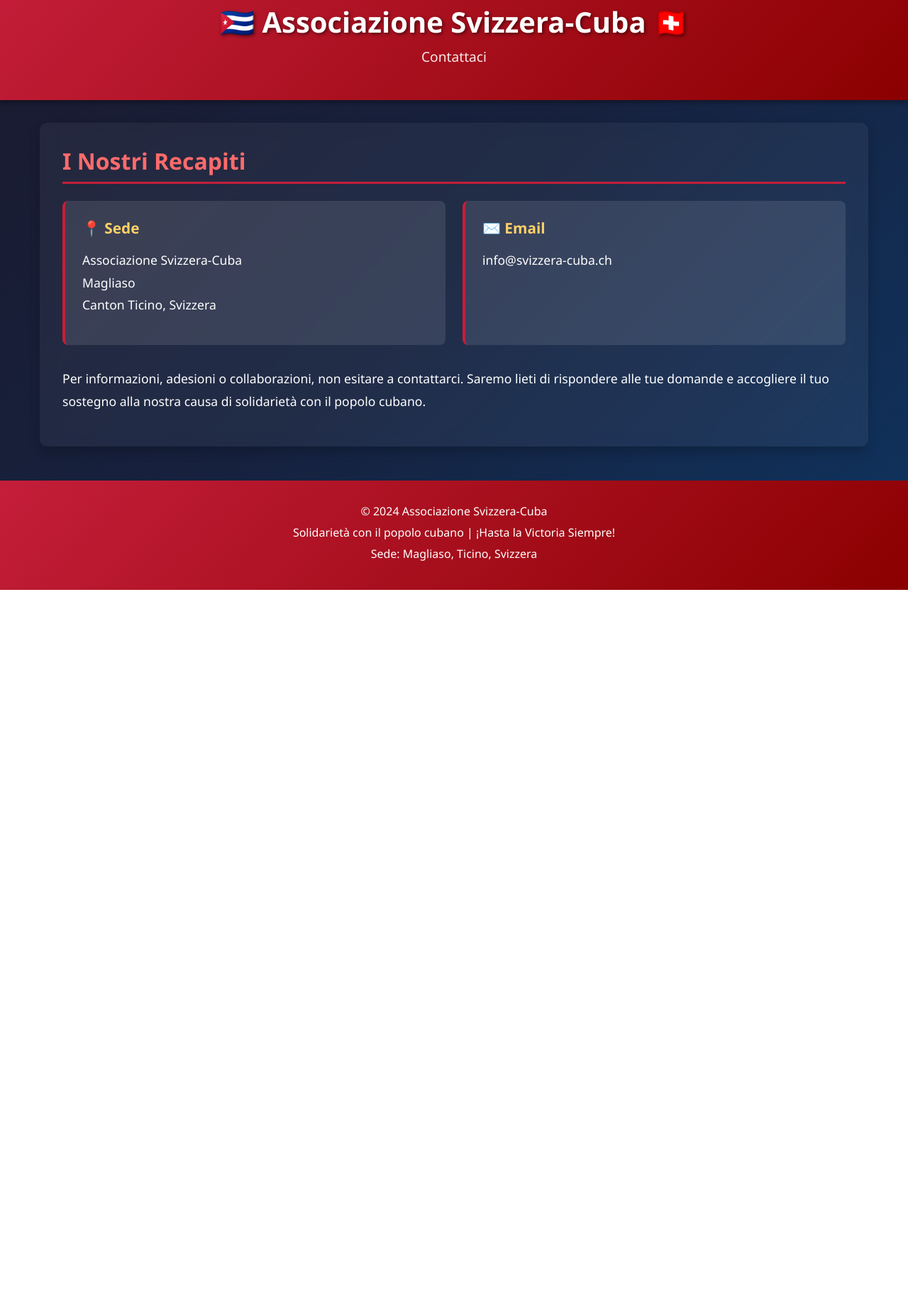
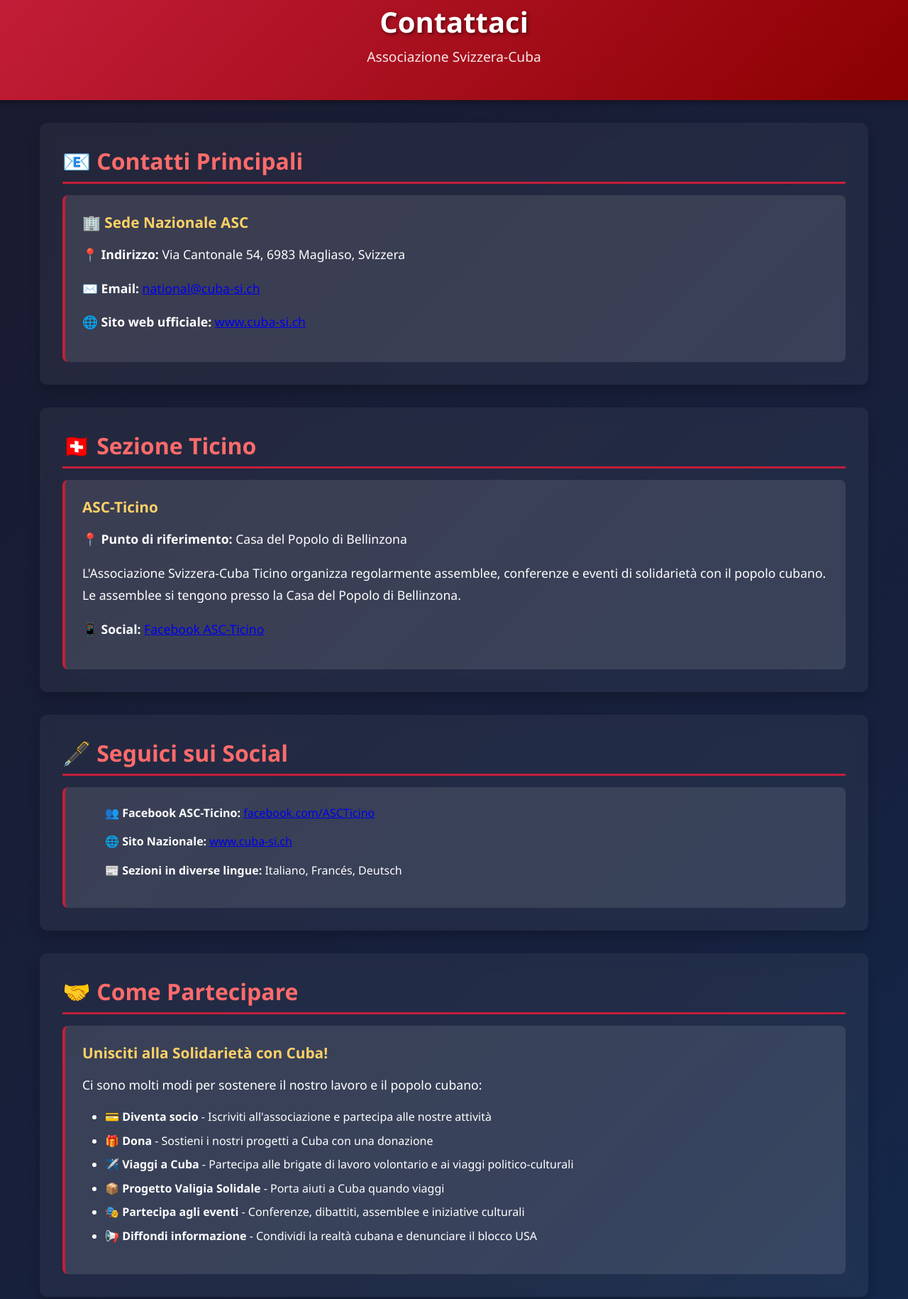
Before and after one commit to bryanoberholzer00-bot/associazione-svizzera-cuba, a plain HTML site: page contatti.html in a window 1280 px wide. Shown: the part 123-1953 px from the top of the page at 71% size. Before the commit the page ends 954 px from the top, so only its background shows below. Drawn offline with Linux system fonts and the light colour scheme.

Commit message:
Aggiornato Contatti con dati reali dell'ASC

```diff
--- a/contatti.html
+++ b/contatti.html
@@ -20,32 +20,104 @@
     </nav>
 
     <header>
-        <h1>🇨🇺 Associazione Svizzera-Cuba 🇨🇭</h1>
-        <p class="tagline">Contattaci</p>
+        <h1>Contattaci</h1>
+        <p class="tagline">Associazione Svizzera-Cuba</p>
     </header>
 
     <div class="container">
         <section>
-            <h2>I Nostri Recapiti</h2>
-            <div class="cards">
-                <div class="card">
-                    <h3>📍 Sede</h3>
-                    <p>Associazione Svizzera-Cuba<br>Magliaso<br>Canton Ticino, Svizzera</p>
-                </div>
+            <h2>📧 Contatti Principali</h2>
+            <div class="card">
+                <h3>🏢 Sede Nazionale ASC</h3>
+                <p><strong>📍 Indirizzo:</strong> Via Cantonale 54, 6983 Magliaso, Svizzera</p>
+                <p><strong>✉️ Email:</strong> <a href="mailto:national@cuba-si.ch">national@cuba-si.ch</a></p>
+                <p><strong>🌐 Sito web ufficiale:</strong> <a href="https://www.cuba-si.ch" target="_blank">www.cuba-si.ch</a></p>
+            </div>
+        </section>
 
-                <div class="card">
-                    <h3>✉️ Email</h3>
-                    <p>info@svizzera-cuba.ch</p>
-                </div>
+        <section>
+            <h2>🇨🇭 Sezione Ticino</h2>
+            <div class="card">
+                <h3>ASC-Ticino</h3>
+                <p><strong>📍 Punto di riferimento:</strong> Casa del Popolo di Bellinzona</p>
+                <p>L'Associazione Svizzera-Cuba Ticino organizza regolarmente assemblee, conferenze e eventi di solidarietà con il popolo cubano. Le assemblee si tengono presso la Casa del Popolo di Bellinzona.</p>
+                <p><strong>📱 Social:</strong> <a href="https://www.facebook.com/ASCTicino" target="_blank">Facebook ASC-Ticino</a></p>
             </div>
-            <p style="margin-top: 2rem;">Per informazioni, adesioni o collaborazioni, non esitare a contattarci. Saremo lieti di rispondere alle tue domande e accogliere il tuo sostegno alla nostra causa di solidarietà con il popolo cubano.</p>
+        </section>
+
+        <section>
+            <h2>🖋️ Seguici sui Social</h2>
+            <div class="card">
+                <ul style="list-style: none; padding: 0;">
+                    <li style="margin-bottom: 15px;">
+                        <strong>👥 Facebook ASC-Ticino:</strong>
+                        <a href="https://www.facebook.com/ASCTicino" target="_blank">facebook.com/ASCTicino</a>
+                    </li>
+                    <li style="margin-bottom: 15px;">
+                        <strong>🌐 Sito Nazionale:</strong>
+                        <a href="https://www.cuba-si.ch" target="_blank">www.cuba-si.ch</a>
+                    </li>
+                    <li style="margin-bottom: 15px;">
+                        <strong>📰 Sezioni in diverse lingue:</strong> Italiano, Francés, Deutsch
+                    </li>
+                </ul>
+            </div>
+        </section>
+
+        <section>
+            <h2>🤝 Come Partecipare</h2>
+            <div class="card">
+                <h3>Unisciti alla Solidarietà con Cuba!</h3>
+                <p>Ci sono molti modi per sostenere il nostro lavoro e il popolo cubano:</p>
+                <ul>
+                    <li>💳 <strong>Diventa socio</strong> - Iscriviti all'associazione e partecipa alle nostre attività</li>
+                    <li>🎁 <strong>Dona</strong> - Sostieni i nostri progetti a Cuba con una donazione</li>
+                    <li>✈️ <strong>Viaggi a Cuba</strong> - Partecipa alle brigate di lavoro volontario e ai viaggi politico-culturali</li>
+                    <li>📦 <strong>Progetto Valigia Solidale</strong> - Porta aiuti a Cuba quando viaggi</li>
+                    <li>🎭 <strong>Partecipa agli eventi</strong> - Conferenze, dibattiti, assemblee e iniziative culturali</li>
+                    <li>📢 <strong>Diffondi informazione</strong> - Condividi la realtà cubana e denunciare il blocco USA</li>
+                </ul>
+            </div>
+        </section>
+
+        <section>
+            <h2>📅 Prossimi Eventi e Assemblee</h2>
+            <div class="card">
+                <p><strong>Assemblee Generali:</strong> L'ASC-Ticino organizza assemblee generali annuali presso la Casa del Popolo di Bellinzona, solitamente nel mese di settembre.</p>
+                <p><strong>Conferenze:</strong> Durante l'anno vengono organizzate conferenze con esperti e studiosi sulla situazione cubana, il blocco USA e le relazioni internazionali.</p>
+                <p><strong>Eventi culturali:</strong> Serate di musica, cinema e cultura cubana per promuovere la conoscenza dell'isola.</p>
+                <p>Per rimanere aggiornato sui prossimi eventi, visita il nostro <a href="https://www.cuba-si.ch" target="_blank">sito ufficiale</a> o seguici su <a href="https://www.facebook.com/ASCTicino" target="_blank">Facebook</a>.</p>
+            </div>
+        </section>
+
+        <section>
+            <h2>✉️ Scrivici</h2>
+            <div class="card">
+                <p>Per informazioni, adesioni o collaborazioni, non esitare a contattarci. Saremo lieti di rispondere alle tue domande e accogliere il tuo sostegno alla nostra causa di solidarietà con Cuba.</p>
+                <p><strong>Email nazionale:</strong> <a href="mailto:national@cuba-si.ch">national@cuba-si.ch</a></p>
+                <p style="margin-top: 20px; padding: 15px; background-color: #f0f0f0; border-left: 4px solid #dc143c; border-radius: 5px;">
+                    <strong>⚠️ Nota importante:</strong> A causa dell'applicazione extraterritoriale del blocco USA contro Cuba, alcune banche svizzere (come Credit Suisse) rifiutano operazioni bancarie verso Cuba. L'ASC lavora per denunciare questa ingiustizia e trovare soluzioni alternative per sostenere il popolo cubano.
+                </p>
+            </div>
+        </section>
+
+        <section>
+            <h2>🌍 Coordinamento Internazionale</h2>
+            <div class="card">
+                <p>L'ASC fa parte del <strong>Coordinamento di Solidarietà con Cuba</strong>, una rete di associazioni italiane e del Canton Ticino che lavorano insieme per:</p>
+                <ul>
+                    <li>Difendere i valori della Rivoluzione Cubana</li>
+                    <li>Intensificare il lavoro di solidarietà</li>
+                    <li>Coordinare campagne internazionali contro il blocco</li>
+                    <li>Organizzare iniziative comuni di sostegno</li>
+                </ul>
+            </div>
         </section>
     </div>
 
     <footer>
-        <p>&copy; 2024 Associazione Svizzera-Cuba</p>
-        <p>Solidarietà con il popolo cubano | ¡Hasta la Victoria Siempre!</p>
-        <p>Sede: Magliaso, Ticino, Svizzera</p>
+        <p>&copy; 2024 Associazione Svizzera-Cuba | Solidarietà con il popolo cubano dal 1973</p>
+        <p>Via Cantonale 54, Magliaso | <a href="mailto:national@cuba-si.ch">national@cuba-si.ch</a> | <a href="https://www.cuba-si.ch" target="_blank">www.cuba-si.ch</a></p>
     </footer>
 </body>
 </html>
```
